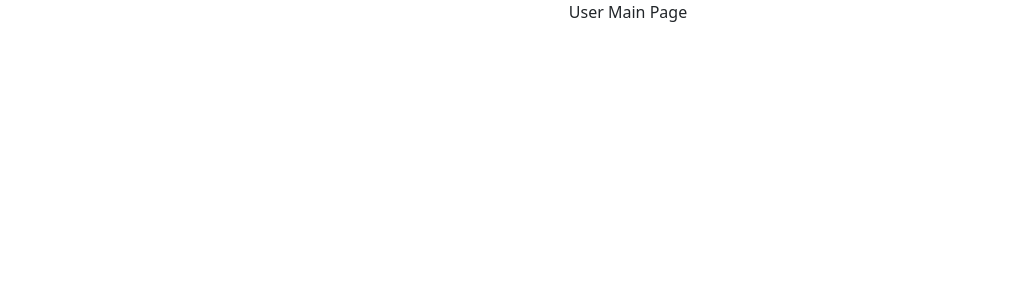
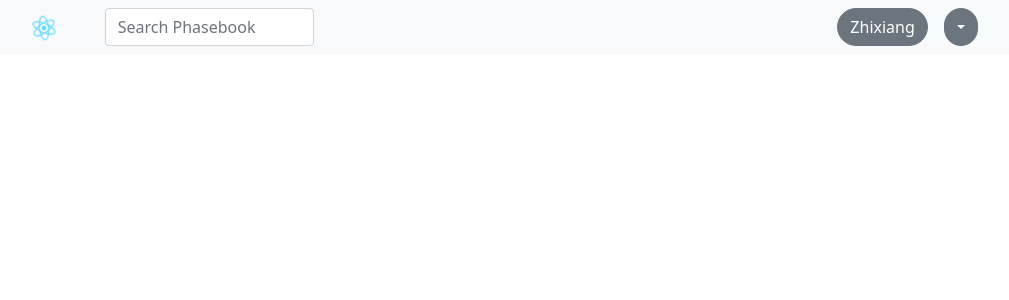
Before and after one commit to wuzhixiang88/GA-Projects, a React (Create React App) app in the folder unit4_project/phasebook/client/: page /1 in a window 1280 px wide. Shown: the top 300 px of the page, without its empty margins (12-1021 px from the left). Built offline with nearby package versions, Linux system fonts and the light colour scheme.

Commit message:
complete header component 1st version

```diff
--- a/unit4_project/phasebook/client/src/App.css
+++ b/unit4_project/phasebook/client/src/App.css
@@ -3,7 +3,6 @@
 }
 
 .App-logo {
-  height: 40vmin;
   pointer-events: none;
 }
 
@@ -36,3 +35,7 @@
     transform: rotate(360deg);
   }
 }
+
+#header-dropdown-button {
+  border-radius: 20px;
+}
--- a/unit4_project/phasebook/client/src/App.js
+++ b/unit4_project/phasebook/client/src/App.js
@@ -1,4 +1,3 @@
-// import logo from "./logo.svg";
 import "./App.css";
 import { Route, Switch } from "react-router";
 import LandingPage from "./pages/LandingPage";
--- /dev/null
+++ b/unit4_project/phasebook/client/src/components/Header.jsx
@@ -0,0 +1,52 @@
+import logo from "../logo.svg";
+import React from "react";
+import "bootstrap/dist/css/bootstrap.min.css";
+import Navbar from "react-bootstrap/Navbar";
+import Container from "react-bootstrap/Container";
+import Form from "react-bootstrap/Form";
+import Row from "react-bootstrap/Row";
+import Col from "react-bootstrap/Col";
+import Dropdown from "react-bootstrap/Dropdown";
+import DropdownButton from "react-bootstrap/DropdownButton";
+import Button from "react-bootstrap/Button";
+
+const Header = () => {
+  return (
+    <Container fluid>
+      <Row>
+        <Navbar bg="light" variant="dark" fixed="top">
+          <Col md={1}>
+            <Navbar.Brand href="#home">
+              <img
+                alt=""
+                src={logo}
+                width="50"
+                height="30"
+                className="App-logo"
+              />
+            </Navbar.Brand>
+          </Col>
+          <Col md={2}>
+            <Form.Group>
+              <Form.Control type="search" placeholder="Search Phasebook" />
+            </Form.Group>
+          </Col>
+          <Col md={4} className="d-flex ms-auto">
+            <Button variant="secondary" className="rounded-pill me-3">
+              Zhixiang
+            </Button>
+            <DropdownButton variant="secondary" id="header-dropdown-button">
+              <Dropdown.Item href="#/action-1">Action</Dropdown.Item>
+              <Dropdown.Item href="#/action-2">Another action</Dropdown.Item>
+              <Dropdown.Item href="#/action-3">Something else</Dropdown.Item>
+              <Dropdown.Divider />
+              <Dropdown.Item href="#/action-4">Log Out</Dropdown.Item>
+            </DropdownButton>
+          </Col>
+        </Navbar>
+      </Row>
+    </Container>
+  );
+};
+
+export default Header;
--- a/unit4_project/phasebook/client/src/pages/UserMainPage.jsx
+++ b/unit4_project/phasebook/client/src/pages/UserMainPage.jsx
@@ -1,7 +1,8 @@
 import React from "react";
+import Header from "../components/Header";
 
 const UserMainPage = () => {
-  return <div>User Main Page</div>;
+  return <Header />;
 };
 
 export default UserMainPage;
```
